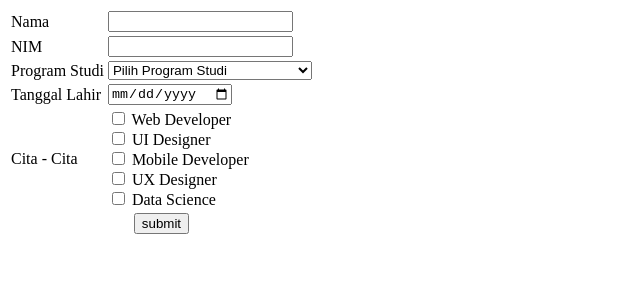
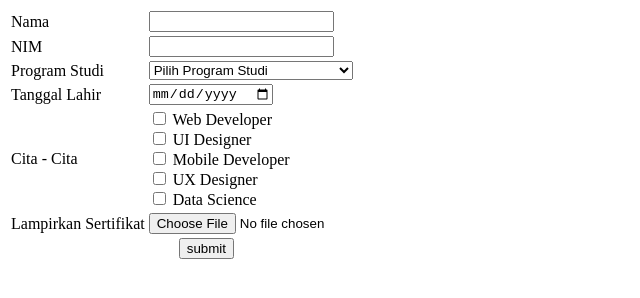
Before and after one commit to Mozkyy/PBW2022, a plain HTML site: page Minggu 4/Form 1.html in a window 1280 px wide. Shown: the whole page, without its empty margins (0-640 px from the left). Drawn offline with Linux system fonts and the light colour scheme.

Commit message:
Update Form 1.html

```diff
--- a/Minggu 4/Form 1.html
+++ b/Minggu 4/Form 1.html
@@ -50,6 +50,12 @@
                 </td>
             </tr>
             <tr>
+                <td>Lampirkan Sertifikat</td>
+                <td>
+                    <input type="file" name="ffile" required>
+                </td>
+            </tr>
+            <tr>
                 <td colspan="2" align="center"><input type="submit" value="submit"></td>
             </tr>
         </table>
```
